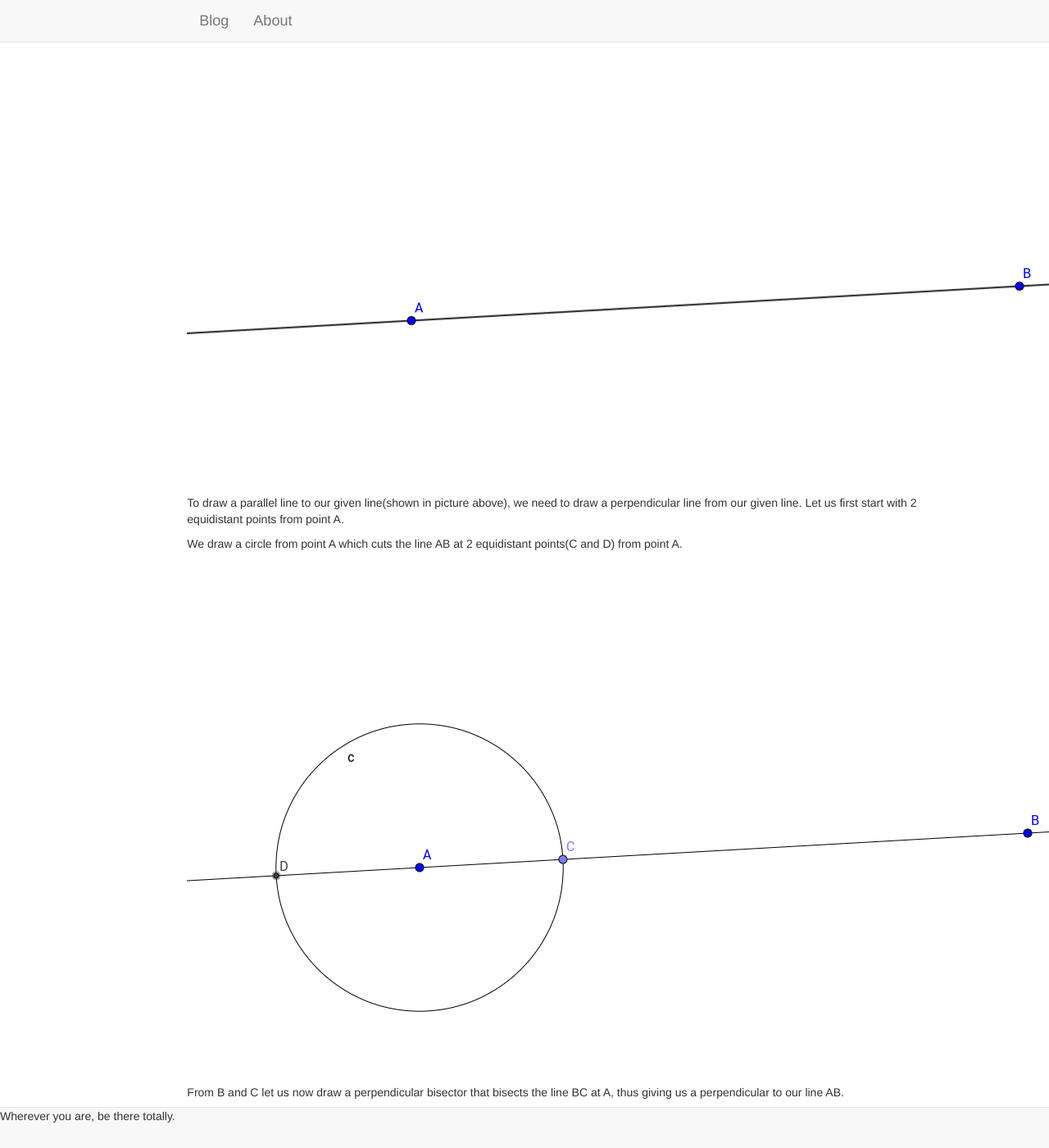
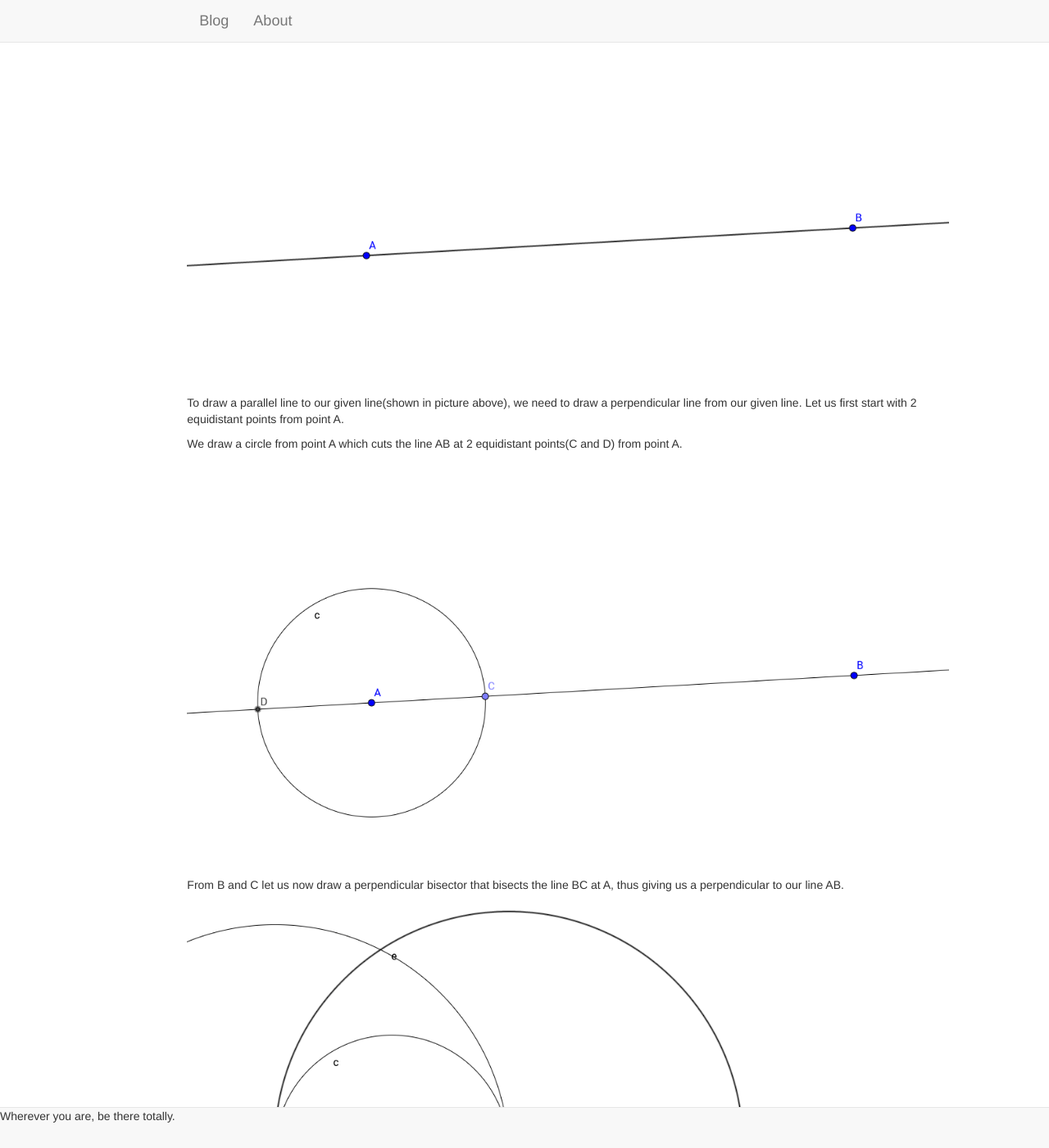
Before and after one commit to surajshetiya/surajshetiya.github.io, a Jekyll site: the page built from _posts/2017-02-16-Divide-Line-Segment.md, in a window 1280 px wide and 1400 px high, scrolled down 1550 px. Shown: the whole window at 82% size. Built offline with Jekyll 4.4.1, drawn with Linux system fonts in a browser that asks for light colours; formulas are drawn with MathJax 3.

Commit message:
Update the footer padding

```diff
--- a/_layouts/default.html
+++ b/_layouts/default.html
@@ -20,7 +20,10 @@
     <style>
 	body {
 		padding-top: 70px;
-		padding-bottom: 40px;
+		padding-bottom: 50px;
+	}
+	img {
+		max-width: 100%;
 	}
     </style>
 
```
